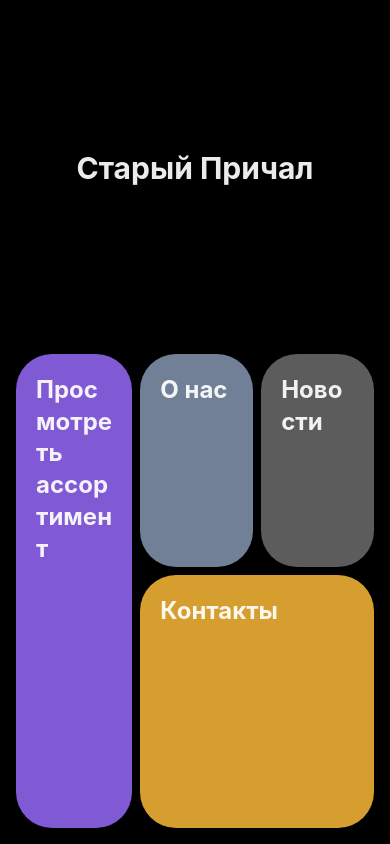
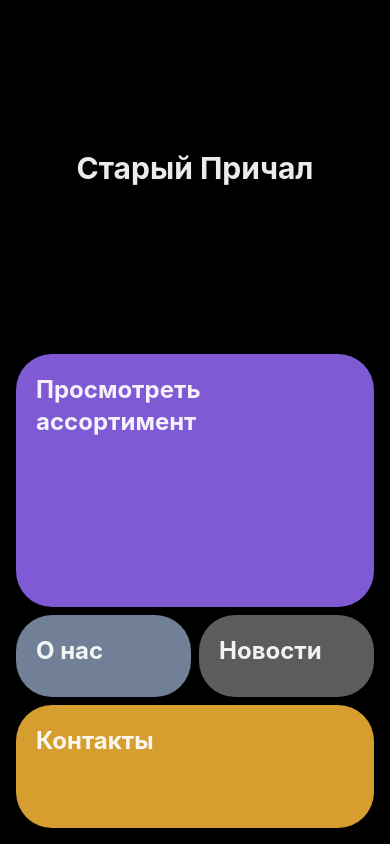
Before and after one commit to Slimmerd/beer-store, a Next.js app: page / in a window 390 px wide. Shown: the top 844 px of the page. Built offline with nearby package versions, Linux system fonts and the light colour scheme.

Commit message:
Update responsive style

```diff
--- a/pages/index.tsx
+++ b/pages/index.tsx
@@ -23,7 +23,7 @@ const Home: NextPage = () => {
                     </Heading>
                 </Flex>
 
-                <Flex minHeight={"380px"} h={"60vh"} gap={2} p={4}>
+                <Flex minHeight={"380px"} h={"60vh"} gap={2} p={4} direction={{base: "column", xl: "row"}}>
                     <ProductsCard/>
                     <Flex direction={"column"} flex={1} gap={2}>
                         <Flex gap={2} flex={1}>
```
